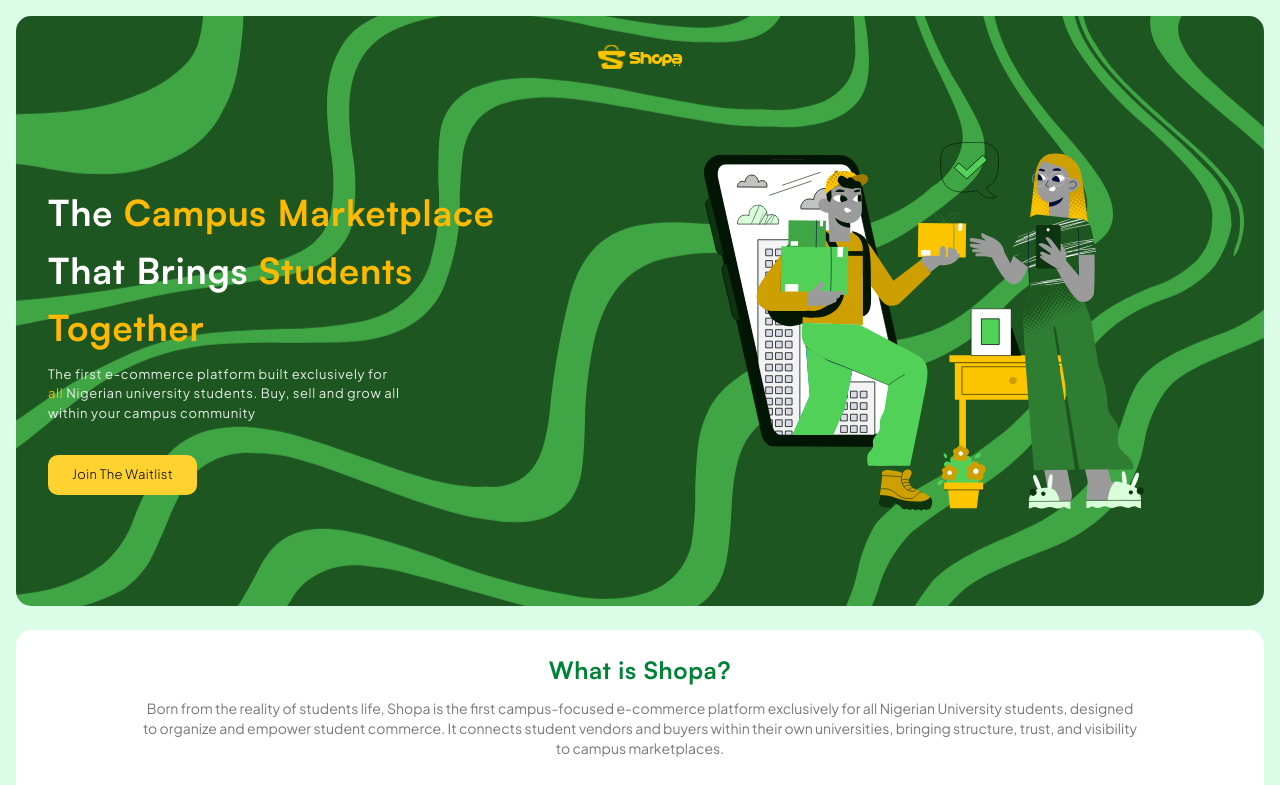
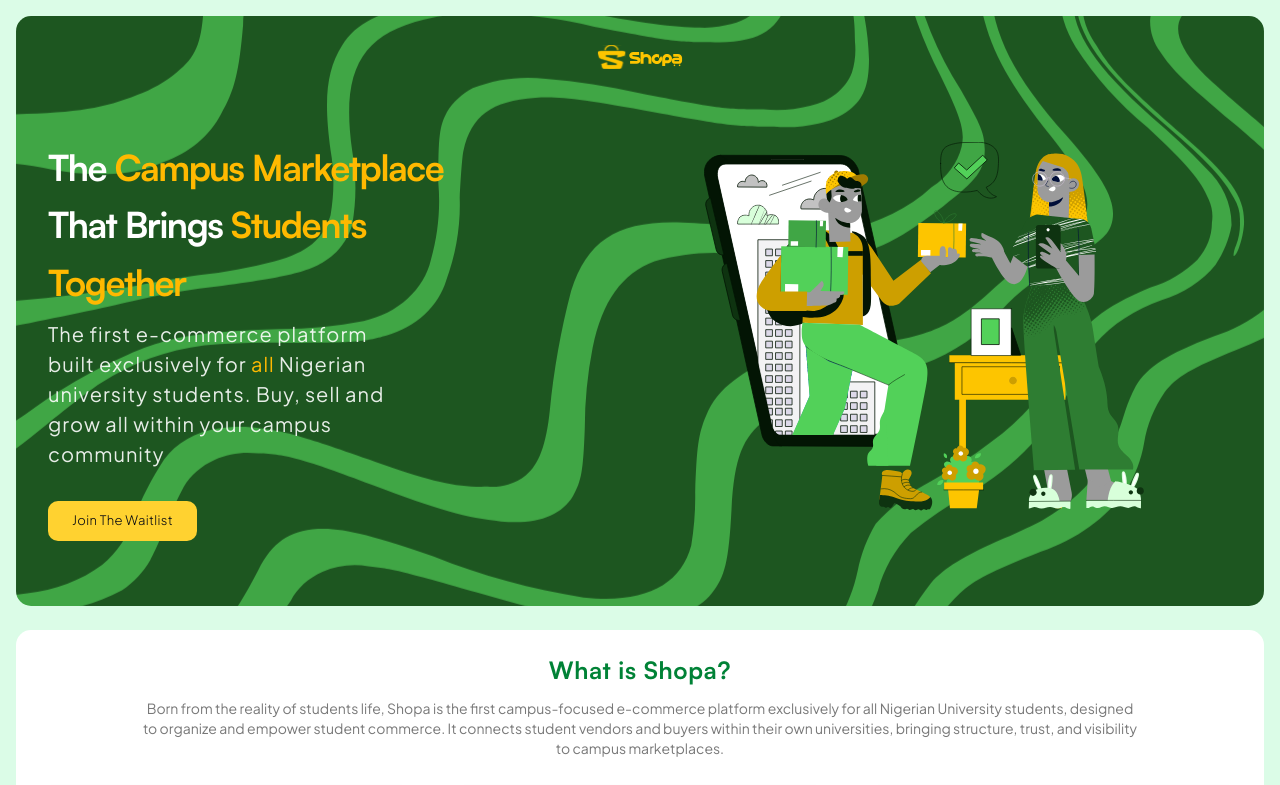
Before and after one commit to Shopa-ng/landingpagetesting, a Next.js app: page / in a window 1280 px wide. Shown: the top 785 px of the page. Built offline with nearby package versions, Linux system fonts and the light colour scheme; no server answers.

Commit message:
Adjust hero letter spacing and desktop subheader size

```diff
--- a/src/components/landing/banner.tsx
+++ b/src/components/landing/banner.tsx
@@ -98,7 +98,7 @@
             <div className="overflow-hidden mb-2">
               <motion.h1
                 variants={textVariants}
-                className="tracking-wide font-semibold leading-snug text-2xl sm:text-3xl lg:text-4xl text-white"
+                className="tracking-[-0.04em] font-semibold leading-snug text-2xl sm:text-3xl lg:text-4xl text-white"
               >
                 The <span className="text-amber-400">Campus Marketplace </span>
               </motion.h1>
@@ -106,7 +106,7 @@
             <div className="overflow-hidden mb-2">
               <motion.h1
                 variants={textVariants}
-                className="tracking-wide font-semibold leading-snug text-2xl sm:text-3xl lg:text-4xl text-white"
+                className="tracking-[-0.04em] font-semibold leading-snug text-2xl sm:text-3xl lg:text-4xl text-white"
               >
                 That Brings <span className="text-amber-400">Students </span>
               </motion.h1>
@@ -114,7 +114,7 @@
             <div className="overflow-hidden mb-2">
               <motion.h1
                 variants={textVariants}
-                className="tracking-wide font-semibold leading-snug text-2xl sm:text-3xl lg:text-4xl text-white"
+                className="tracking-[-0.04em] font-semibold leading-snug text-2xl sm:text-3xl lg:text-4xl text-white"
               >
                 <span className="text-amber-400">Together</span>
               </motion.h1>
@@ -123,7 +123,7 @@
             <div className="overflow-hidden mt-3 mb-4">
               <motion.p
                 variants={textVariants}
-                className="tracking-wider text-[13px] text-[#ffffffe4] w-full lg:w-[70%] mx-auto lg:mx-0"
+                className="tracking-[-0.04em] lg:tracking-wider text-[13px] lg:text-[20px] text-[#ffffffe4] w-full lg:w-[70%] mx-auto lg:mx-0"
               >
                 The first e-commerce platform built exclusively for{" "}
                 <span className="text-amber-400">all</span> Nigerian university
```
